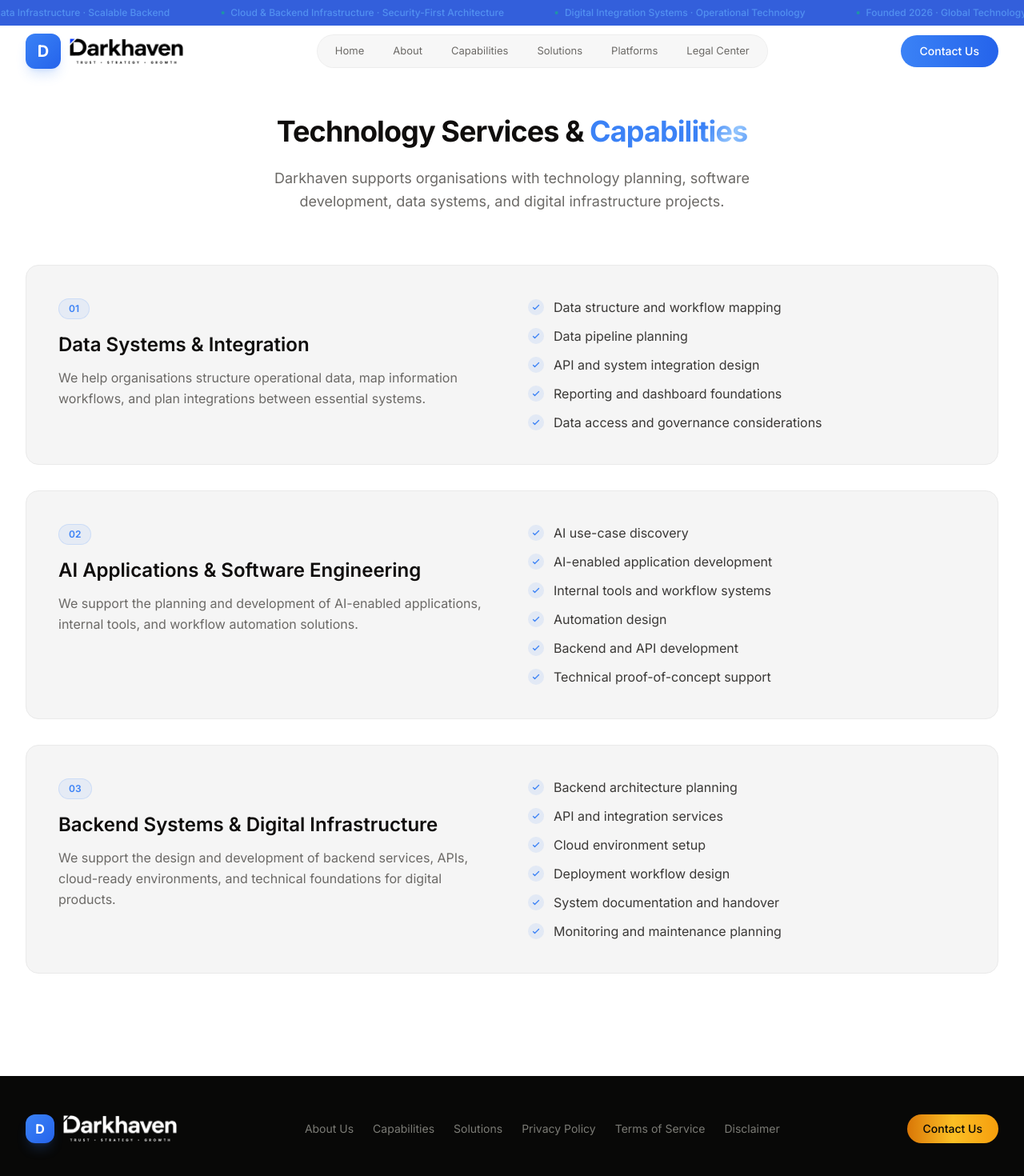
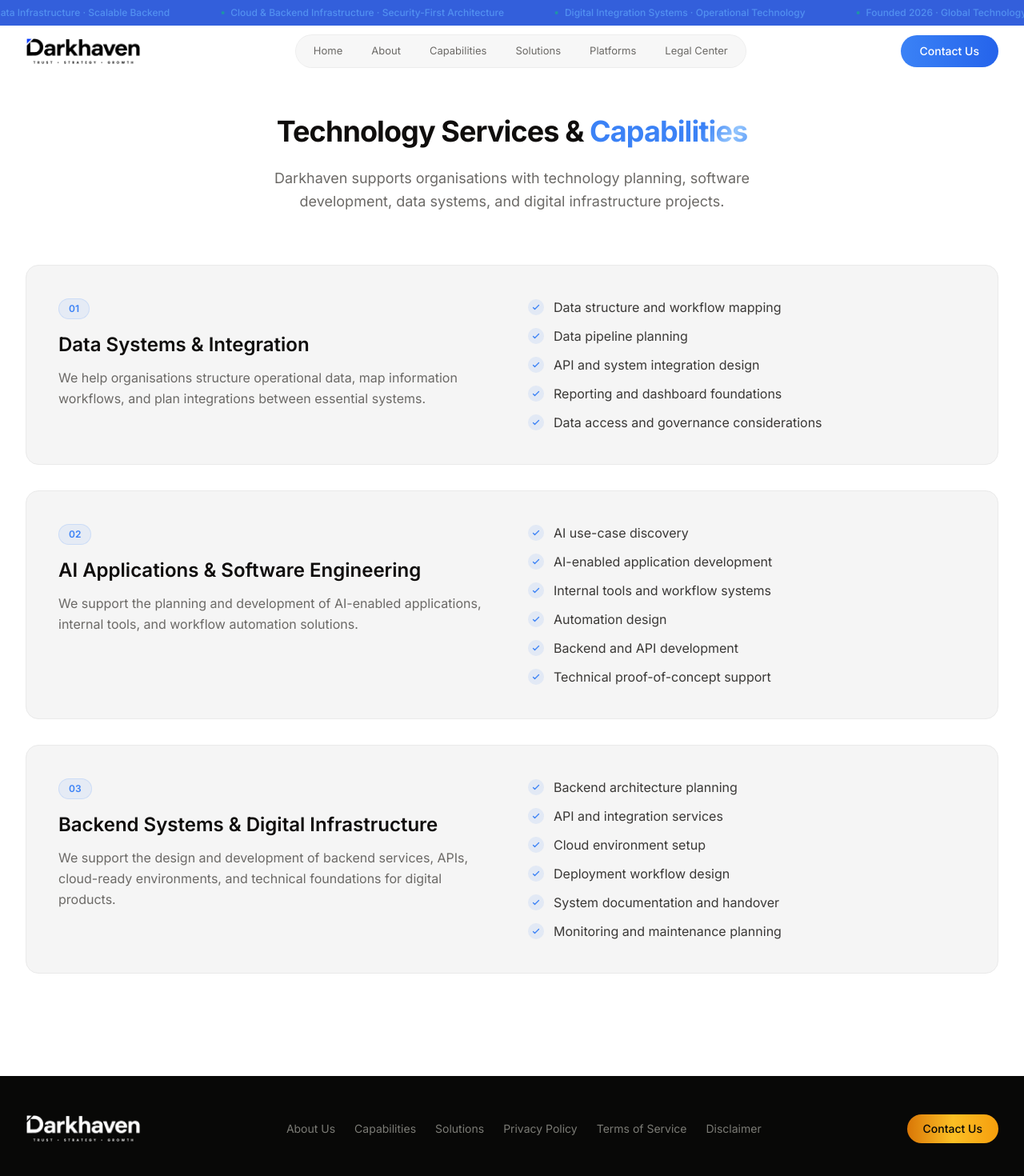
Before and after one commit to webteamgtc/darkhaven, a Next.js app: page /capabilities in a window 1280 px wide. Shown: the top 1470 px of the page at 80% size. Built offline with nearby package versions, Linux system fonts and the light colour scheme.

Commit message:
Remove D icon from Navbar/Footer logos, make favicon black

```diff
--- a/src/components/Footer.tsx
+++ b/src/components/Footer.tsx
@@ -22,9 +22,6 @@ export default function Footer() {
         <div className="flex flex-col md:flex-row items-start md:items-center justify-between gap-8">
           {/* Brand */}
           <div className="flex items-center gap-2.5">
-            <div className="w-9 h-9 rounded-xl bg-gradient-to-br from-blue to-blue-dark flex items-center justify-center shadow-lg shadow-blue/20 flex-shrink-0">
-              <span className="text-white font-bold text-base">D</span>
-            </div>
             <div className="relative w-28 h-8 sm:w-36 sm:h-9">
               <Image
                 src="/whitelogo.png"
--- a/src/components/Navbar.tsx
+++ b/src/components/Navbar.tsx
@@ -88,10 +88,7 @@ export default function Navbar() {
         <div className="max-w-7xl mx-auto px-6 lg:px-8">
           <div className="flex items-center justify-between h-16">
             <Link href="/" className="flex items-center gap-2.5">
-              <div className="w-10 h-10 sm:w-11 sm:h-11 rounded-xl bg-gradient-to-br from-blue to-blue-dark flex items-center justify-center shadow-lg shadow-blue/20 flex-shrink-0">
-                <span className="text-white font-bold text-lg sm:text-xl">D</span>
-              </div>
-              <div className="relative w-28 h-8 sm:w-36 sm:h-9 lg:w-36 lg:h-9">
+              <div className="relative w-28 h-8 sm:w-36 sm:h-9">
                 <Image
                   src={isDark ? "/whitelogo.png" : "/darklogo.png"}
                   alt="Darkhaven"
```
Also changed, not shown: src/app/icon.svg.
